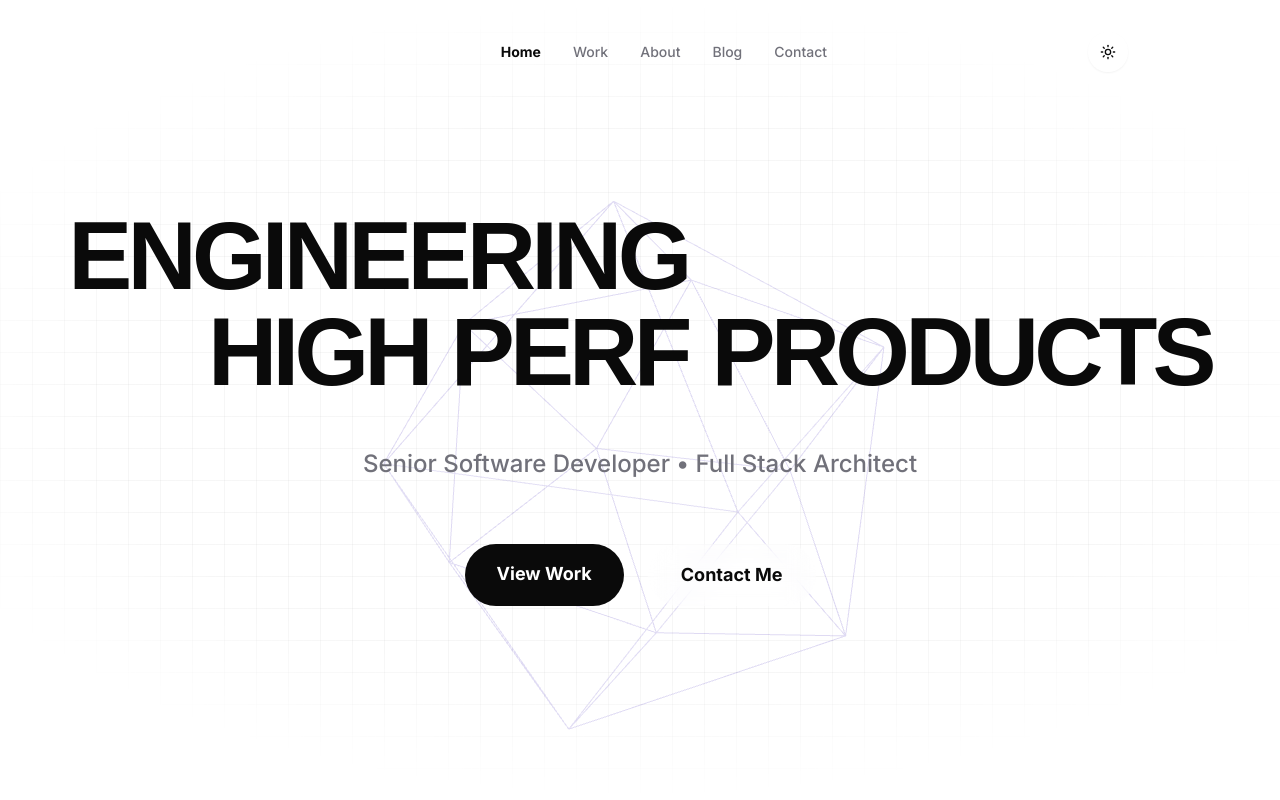
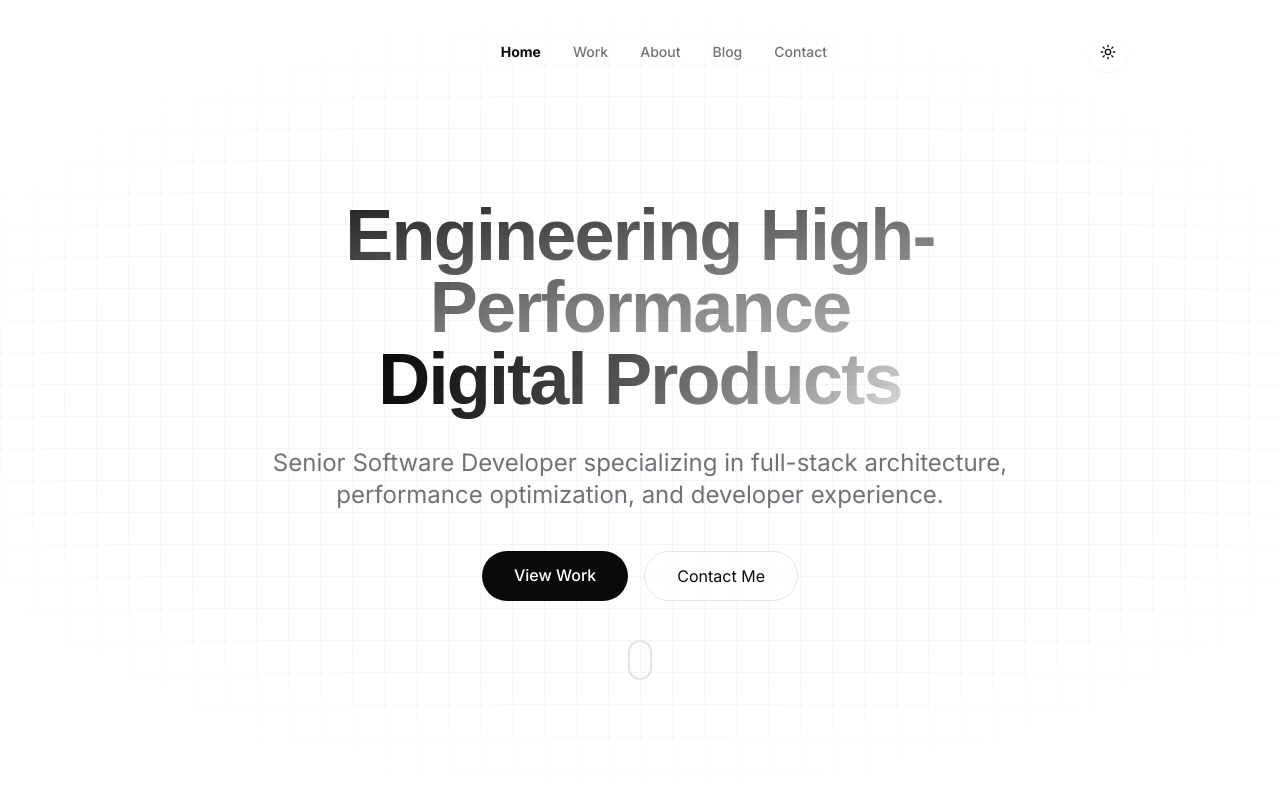
Before and after one commit to Nwachukwuchinedu/my-portfolio, a Next.js app in the folder portfolio-app/: page / in a window 1280 px wide. Shown: the top 800 px of the page. Built offline with nearby package versions, Linux system fonts and the light colour scheme; a web font is replaced by a local one.

Commit message:
feat: add HeroSection component with animated content, call-to-actions, and a scroll indicator.

```diff
--- a/portfolio-app/src/components/sections/hero.tsx
+++ b/portfolio-app/src/components/sections/hero.tsx
@@ -1,95 +1,64 @@
 "use client"
-import { motion, useScroll, useTransform } from "framer-motion";
-import { useRef } from "react";
-import { Scene3D } from "../ui/scene-3d";
+
+import { motion } from "framer-motion";
 
 export function HeroSection() {
-    const containerRef = useRef<HTMLElement>(null);
-    const { scrollY } = useScroll();
+    return (
+        <section id="hero" className="relative min-h-[90vh] w-full flex flex-col items-center justify-center overflow-hidden pt-20">
 
-    // Parallax / Split transform values
-    // As user scrolls from 0 to 300px:
-    // Left part moves left (-100%)
-    // Right part moves right (100%)
-    // Content reveals the 3D scene behind
-
-    const xLeft = useTransform(scrollY, [0, 500], [0, -400]);
-    const xRight = useTransform(scrollY, [0, 500], [0, 400]);
-    const opacity = useTransform(scrollY, [0, 300], [1, 0]); // Fade out text eventually
-    const scale = useTransform(scrollY, [0, 300], [1, 0.8]);
-
-    // Reveal opacity for the 3D element (starts slightly hidden, becomes clearer? Or just sits there?)
-    // User said "Revealing a 3D object". So maybe the object opacity increases?
-    const objOpacity = useTransform(scrollY, [0, 300], [0.2, 1]);
-
-    return (
-        <section
-            ref={containerRef}
-            id="hero"
-            className="relative h-[120vh] w-full flex flex-col items-center justify-start overflow-hidden pt-32"
-        >
-            {/* 3D Scene Background (Behind everything) */}
-            <div className="absolute inset-0 z-0 flex items-center justify-center pointer-events-none overflow-hidden">
-                <motion.div style={{ opacity: objOpacity }} className="w-full h-full max-w-[800px] max-h-[800px]">
-                    <Scene3D />
-                </motion.div>
-            </div>
-
-            <div className="z-10 text-center px-4 max-w-7xl mx-auto w-full mt-20">
-
-                {/* Split Heading */}
-                <div className="flex flex-col md:flex-row justify-center items-center gap-2 md:gap-6 perspective-1000">
-                    <motion.div style={{ x: xLeft, opacity: scale }} className="md:text-right">
-                        <h1 className="text-5xl md:text-8xl font-black font-display tracking-tighter leading-none">
-                            ENGINEERING
-                        </h1>
-                        <h1 className="text-5xl md:text-8xl font-black font-display tracking-tighter leading-none text-muted-foreground/50">
-                            HIGH PERF
-                        </h1>
-                    </motion.div>
-
-                    <motion.div style={{ x: xRight, opacity: scale }} className="md:text-left">
-                        <h1 className="text-5xl md:text-8xl font-black font-display tracking-tighter leading-none bg-clip-text text-transparent bg-gradient-to-r from-violet-500 to-cyan-400">
-                            DIGITAL
-                        </h1>
-                        <h1 className="text-5xl md:text-8xl font-black font-display tracking-tighter leading-none">
-                            PRODUCTS
-                        </h1>
-                    </motion.div>
-                </div>
+            <div className="z-10 text-center px-4 max-w-5xl mx-auto">
+                <motion.h1
+                    initial={{ opacity: 0, y: 20 }}
+                    animate={{ opacity: 1, y: 0 }}
+                    transition={{ duration: 0.8, ease: "easeOut" }}
+                    className="text-4xl md:text-7xl font-bold font-display tracking-tight bg-clip-text text-transparent bg-gradient-to-br from-foreground to-foreground/70 pb-2"
+                >
+                    Engineering High-Performance <br />
+                    <span className="bg-clip-text text-transparent bg-gradient-to-r from-violet-500 to-cyan-400">
+                        Digital Products
+                    </span>
+                </motion.h1>
 
                 <motion.p
-                    style={{
-                        y: useTransform(scrollY, [0, 300], [0, 100]),
-                        opacity: useTransform(scrollY, [0, 200], [1, 0])
-                    }}
-                    className="mt-12 text-xl md:text-2xl text-muted-foreground max-w-2xl mx-auto font-medium"
+                    initial={{ opacity: 0, y: 20 }}
+                    animate={{ opacity: 1, y: 0 }}
+                    transition={{ duration: 0.8, delay: 0.2, ease: "easeOut" }}
+                    className="mt-6 text-lg md:text-2xl text-muted-foreground max-w-3xl mx-auto"
                 >
-                    Senior Software Developer <span className="text-cyan-400">•</span> Full Stack Architect
+                    Senior Software Developer specializing in full-stack architecture,
+                    performance optimization, and developer experience.
                 </motion.p>
 
                 <motion.div
-                    style={{ opacity: useTransform(scrollY, [0, 100], [1, 0]) }}
-                    className="mt-16 flex gap-6 justify-center"
+                    initial={{ opacity: 0, y: 20 }}
+                    animate={{ opacity: 1, y: 0 }}
+                    transition={{ duration: 0.8, delay: 0.4, ease: "easeOut" }}
+                    className="mt-10 flex gap-4 justify-center"
                 >
-                    <a href="/work" className="px-8 py-4 rounded-full bg-foreground text-background font-bold text-lg hover:scale-105 transition-transform">
+                    <a href="/work" className="px-8 py-3 rounded-full bg-foreground text-background font-medium hover:scale-105 transition-transform">
                         View Work
                     </a>
-                    <a href="/contact" className="px-8 py-4 rounded-full border border-white/20 bg-white/5 backdrop-blur-md font-bold text-lg hover:scale-105 transition-transform">
+                    <a href="/contact" className="px-8 py-3 rounded-full border border-border bg-background/50 backdrop-blur-sm hover:scale-105 transition-transform">
                         Contact Me
                     </a>
                 </motion.div>
             </div>
 
-            {/* Scroll Hint */}
+            {/* Scroll Indicator */}
             <motion.div
-                style={{ opacity: useTransform(scrollY, [0, 100], [1, 0]) }}
+                initial={{ opacity: 0 }}
+                animate={{ opacity: 1 }}
+                transition={{ delay: 1, duration: 1 }}
                 className="absolute bottom-10 left-1/2 -translate-x-1/2 hidden md:block"
             >
-                <p className="text-xs font-mono text-muted-foreground mb-2">SCROLL TO EXPLORE</p>
-                <div className="w-[1px] h-12 bg-gradient-to-b from-cyan-500 to-transparent mx-auto" />
+                <div className="w-6 h-10 border-2 border-muted-foreground/30 rounded-full flex justify-center p-1">
+                    <motion.div
+                        animate={{ y: [0, 12, 0] }}
+                        transition={{ repeat: Infinity, duration: 1.5, ease: "easeInOut" }}
+                        className="w-1.5 h-1.5 bg-cyan-400 rounded-full"
+                    />
+                </div>
             </motion.div>
-
         </section>
     );
 }
```
